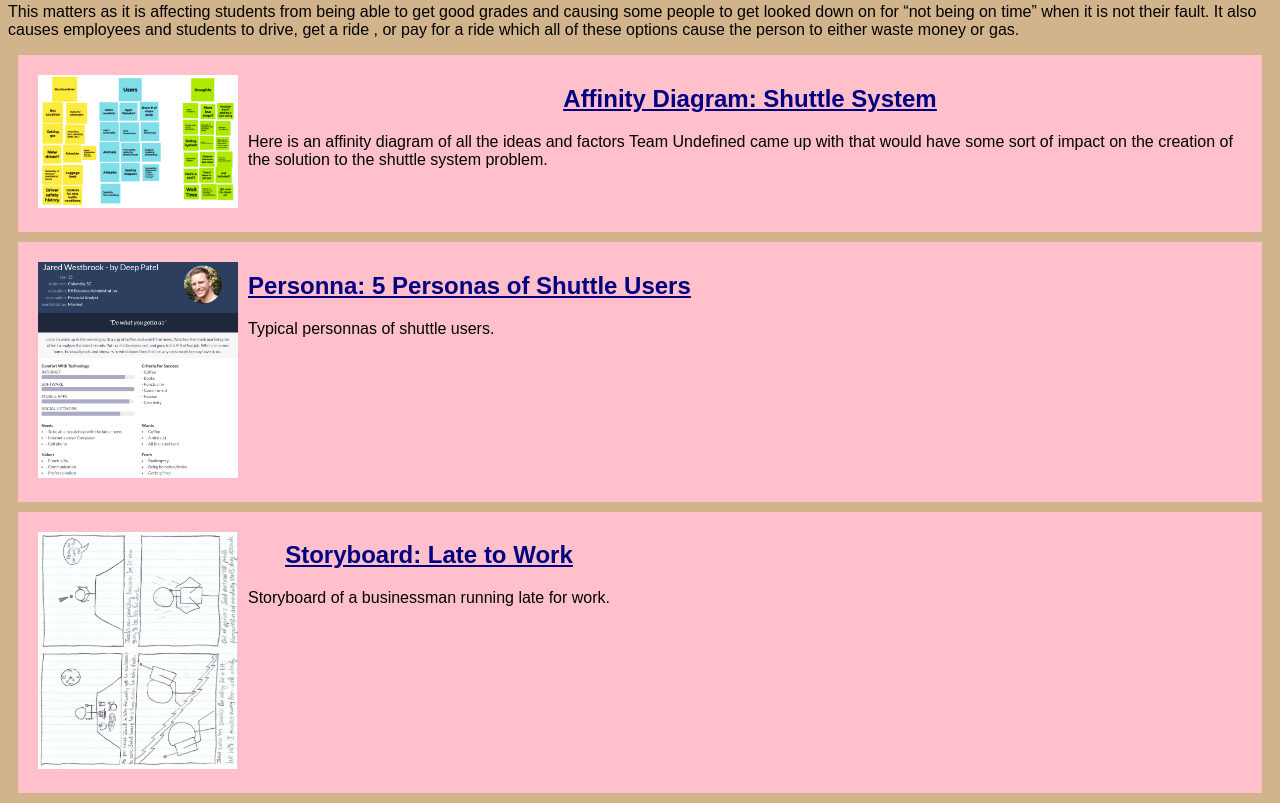
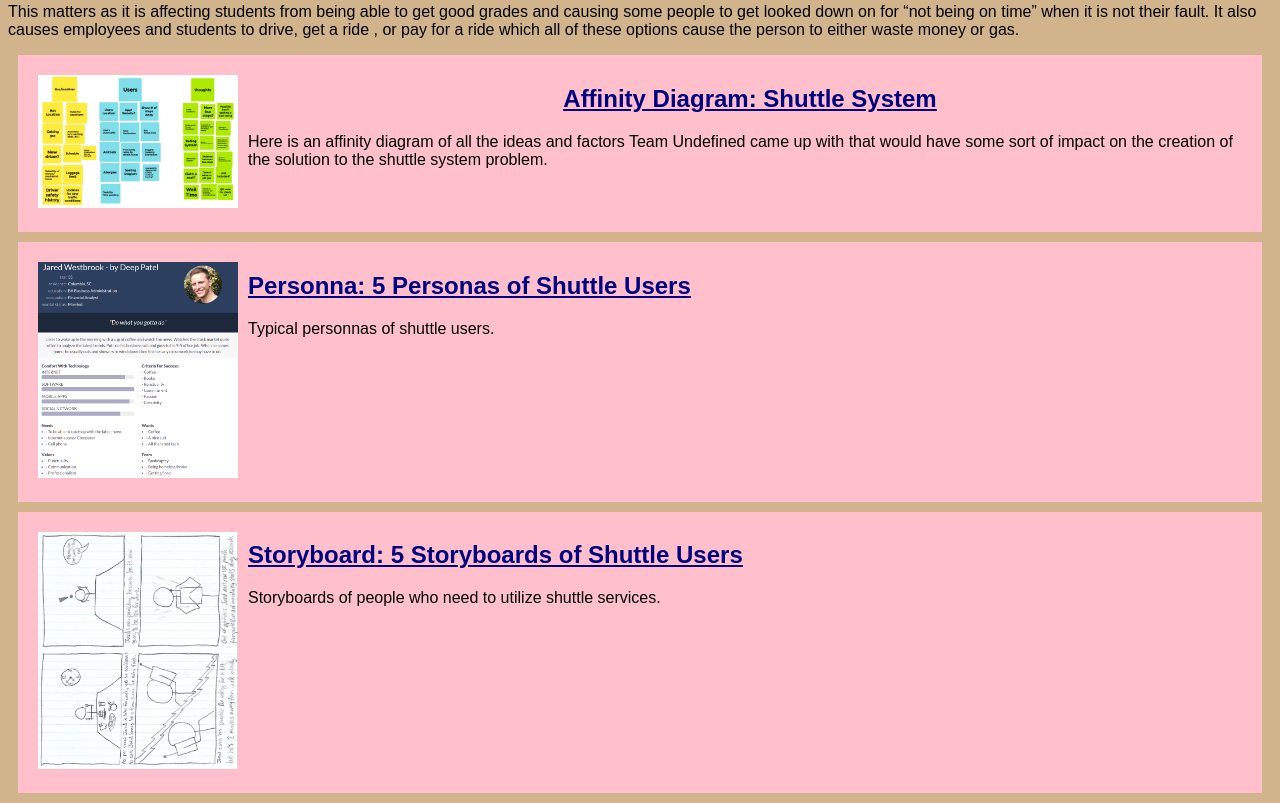
Before and after one commit to DeepThePatel/DeepThePatel.github.io, a plain HTML site: page index.html in a window 1280 px wide. Shown: the part 727-1530 px from the top of the page. Drawn offline with Linux system fonts and the light colour scheme.

Commit message:
Add files via upload

```diff
--- a/index.html
+++ b/index.html
@@ -59,8 +59,8 @@
         <section class="assignment">
             <a href="files/storyboard.pdf"><img src="images/storyboard.PNG"></a>
             <section class="assignment_details">
-                <a href="files/storyboard.pdf"><h2> Storyboard: Late to Work</h2></a>
-                <p>Storyboard of a businessman running late for work.</p>
+                <a href="files/storyboard.pdf"><h2> Storyboard: 5 Storyboards of Shuttle Users</h2></a>
+                <p>Storyboards of people who need to utilize shuttle services.</p>
             </section>
         </section>
 
```
